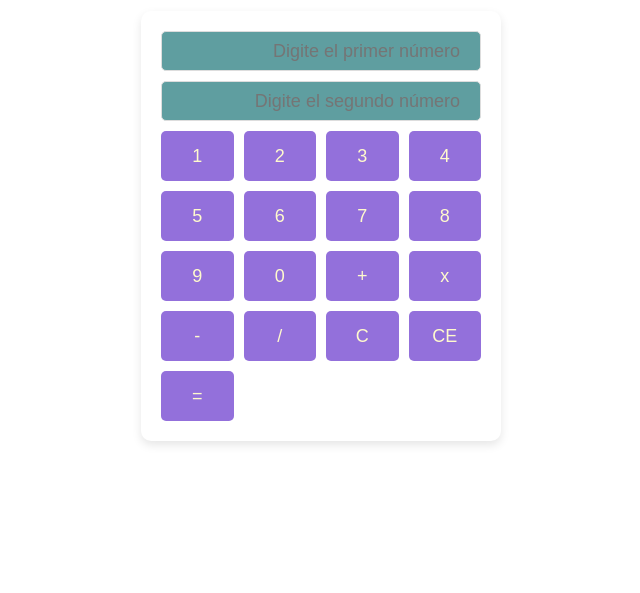
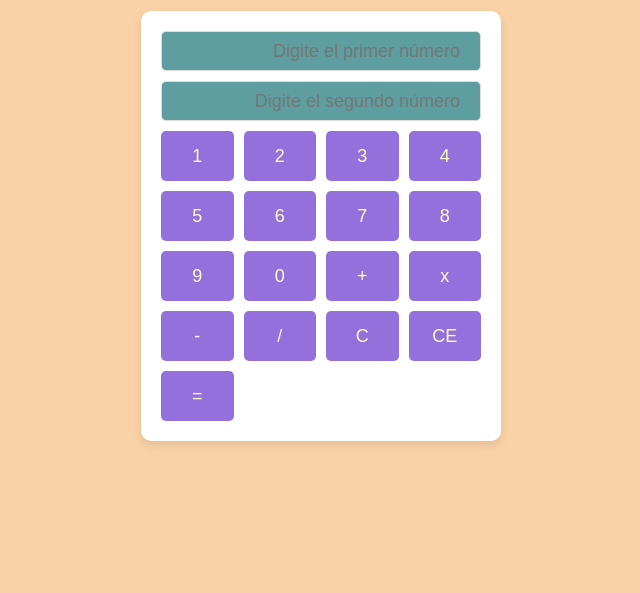
Before and after one commit to Gureneru/CalculadoraXC, a plain HTML site: page index.html in a window 1280 px wide. Shown: the part 207-800 px from the top of the page, without its empty margins (319-959 px from the left). Drawn offline with Linux system fonts and the light colour scheme.

Commit message:
Update style.css

```diff
--- a/style.css
+++ b/style.css
@@ -5,7 +5,7 @@ body {
     align-items: center;
     height: 100vh;
     margin: 0;
-    background-color: white;
+    background-color: #fad2a7;
 }
 
 .contenedor {
```
